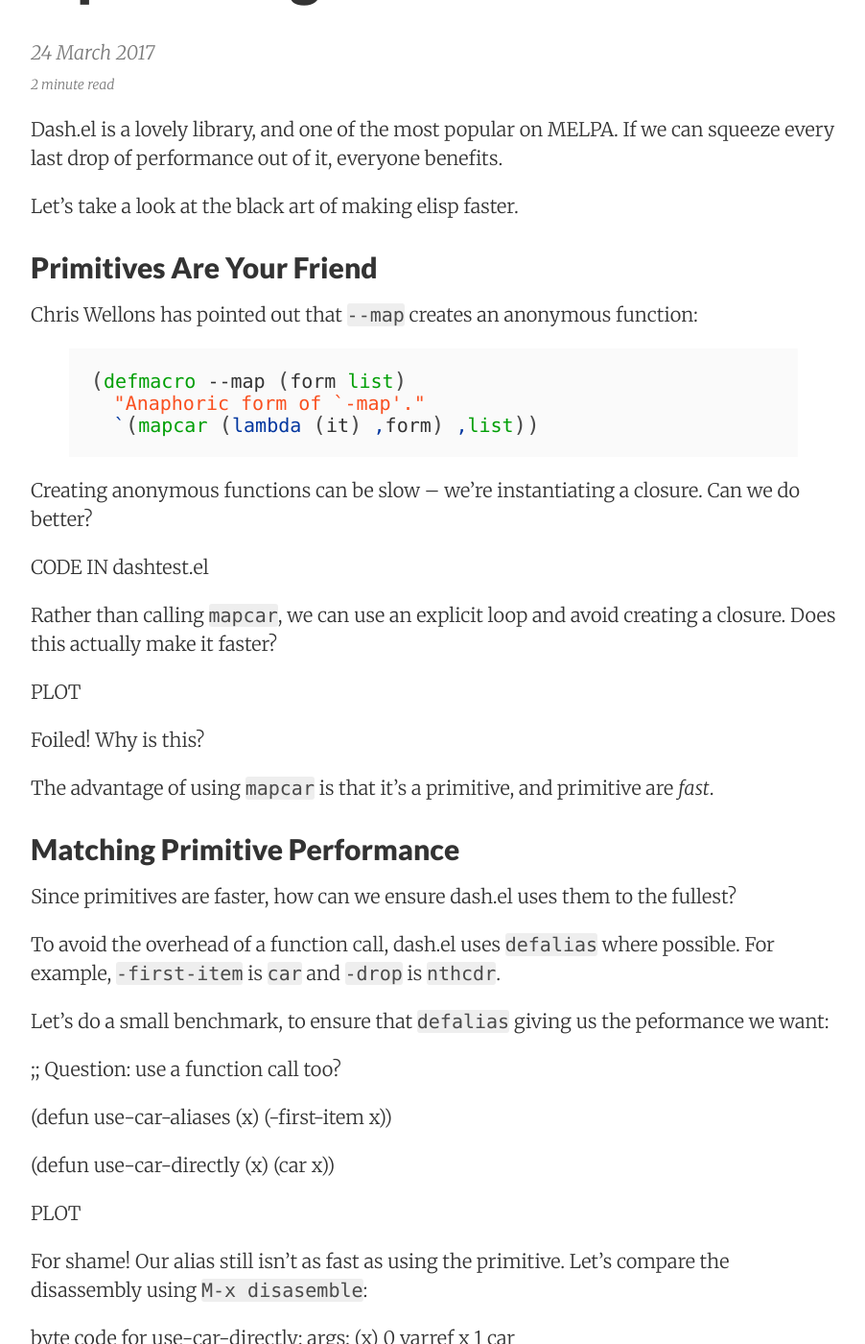
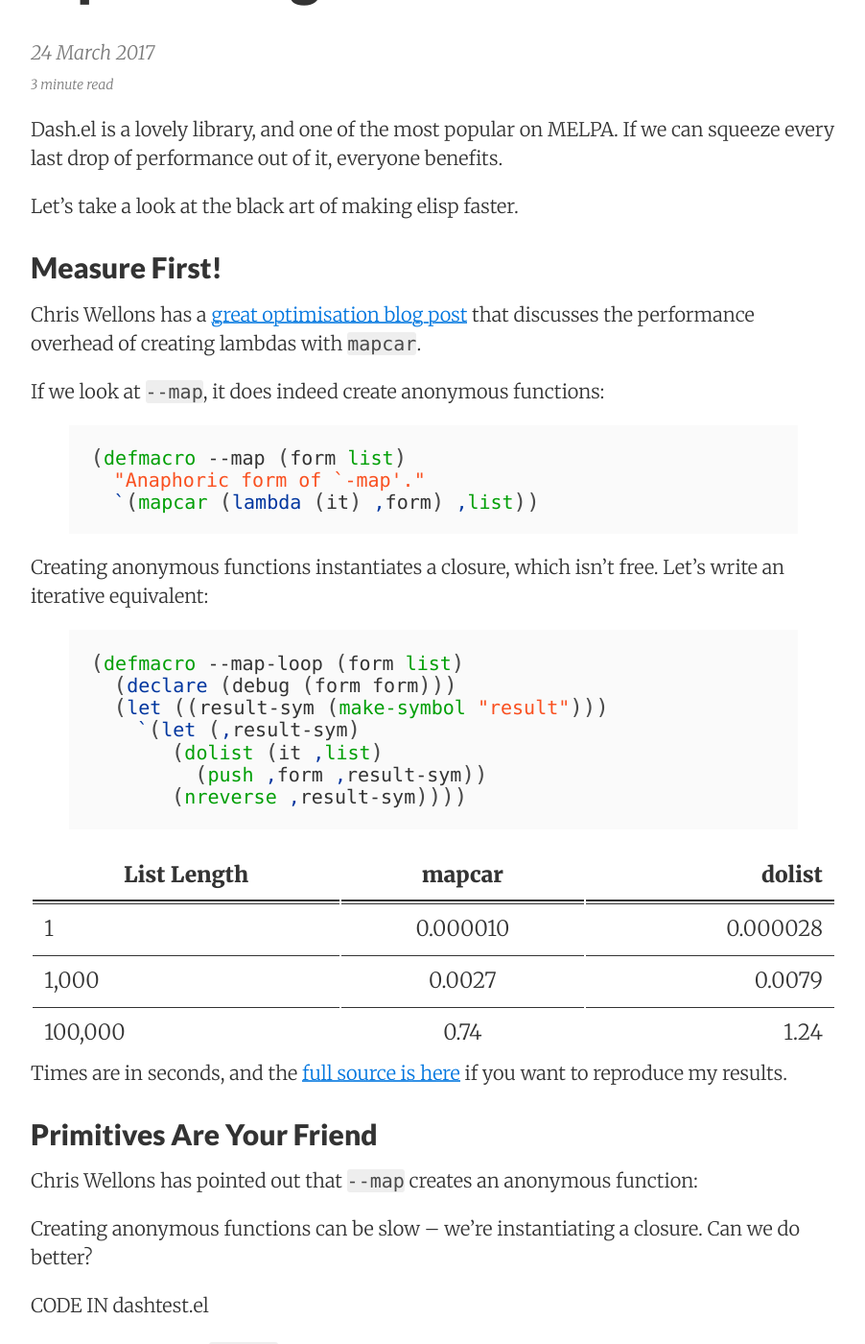
Before and after one commit to Wilfred/wilfred.github.com, a Jekyll site: the page built from _posts/2017-03-24-optimising-dash-el.markdown, in a window 1280 px wide and 1400 px high, scrolled down 282 px. Shown: the whole window at 96% size, without its empty margins (188-1090 px from the left). Built offline with Jekyll 4.4.1, drawn with Linux system fonts in a browser that asks for light colours; nearby versions of some CDN libraries.

Commit message:
second draft

```diff
--- a/_posts/2017-03-24-optimising-dash-el.markdown
+++ b/_posts/2017-03-24-optimising-dash-el.markdown
@@ -9,16 +9,50 @@ benefits.
 
 Let's take a look at the black art of making elisp faster.
 
-## Primitives Are Your Friend
+## Measure First!
 
-Chris Wellons has pointed out that `--map` creates an anonymous
-function:
+Chris Wellons has a
+[great optimisation blog post](http://nullprogram.com/blog/2017/01/30/) that
+discusses the performance overhead of creating lambdas with `mapcar`.
+
+If we look at `--map`, it does indeed create anonymous functions:
 
 {% highlight common-lisp %}
 (defmacro --map (form list)
   "Anaphoric form of `-map'."
   `(mapcar (lambda (it) ,form) ,list))
 {% endhighlight %}
+
+
+Creating anonymous functions instantiates a closure, which isn't
+free. Let's write an iterative equivalent:
+
+{% highlight common-lisp %}
+(defmacro --map-loop (form list)
+  (declare (debug (form form)))
+  (let ((result-sym (make-symbol "result")))
+    `(let (,result-sym)
+       (dolist (it ,list)
+         (push ,form ,result-sym))
+       (nreverse ,result-sym))))
+{% endhighlight %}
+
+
+
+| List Length   |          mapcar |   dolist |
+| ------------- | :-------------: |   -----: |
+| 1             |        0.000010 | 0.000028 |
+| 1,000         |          0.0027 |   0.0079 |
+| 100,000       |            0.74 |     1.24 |
+
+Times are in seconds, and the
+[full source is here](https://gist.github.com/Wilfred/d51db0a1433ec4abdbca58a0dec039a5) if
+you want to reproduce my results.
+
+## Primitives Are Your Friend
+
+Chris Wellons has pointed out that `--map` creates an anonymous
+function:
 
 Creating anonymous functions can be slow -- we're instantiating a
 closure. Can we do better?
```
